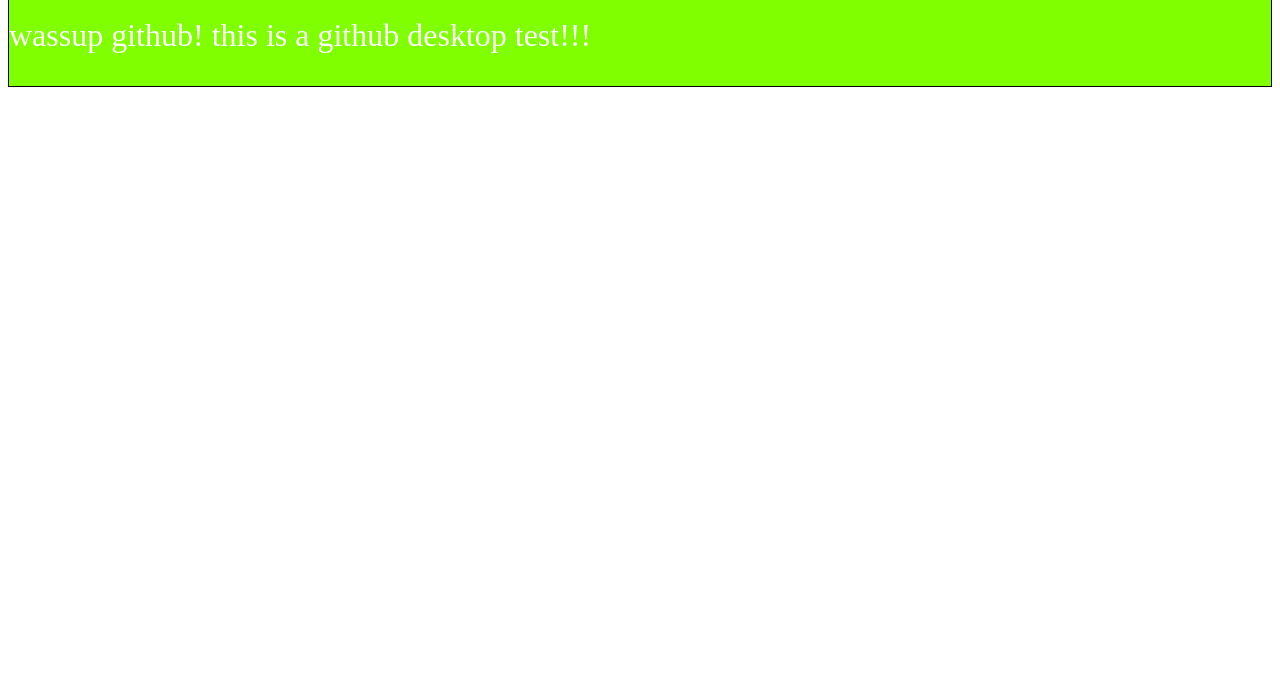
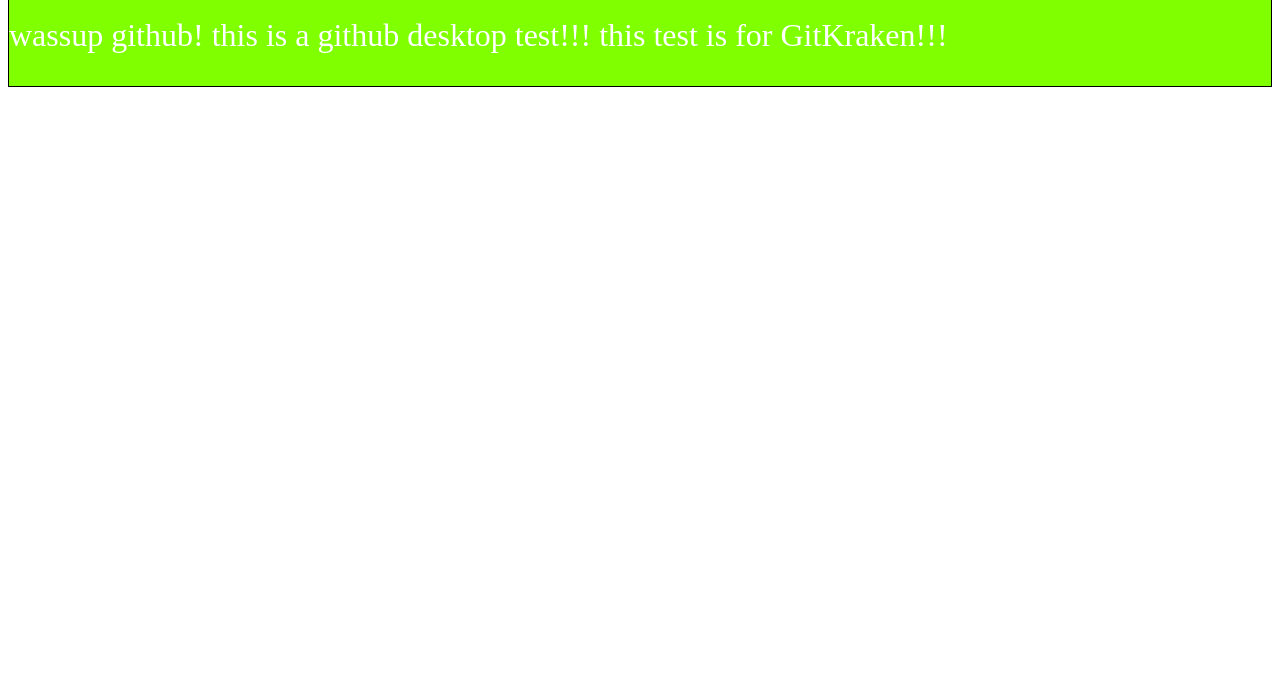
Before and after one commit to deb2610/deb2610.github.io, a plain HTML site: page index.html in a window 1280 px wide. Shown: the part 111-800 px from the top of the page. Drawn offline with Linux system fonts and the light colour scheme.

Commit message:
I added a test line got GK

```diff
--- a/index.html
+++ b/index.html
@@ -14,6 +14,8 @@
             wassup github!
 
             this is a github desktop test!!!
+
+            this test is for GitKraken!!!
         </p>
     </div>
 </body>
```
